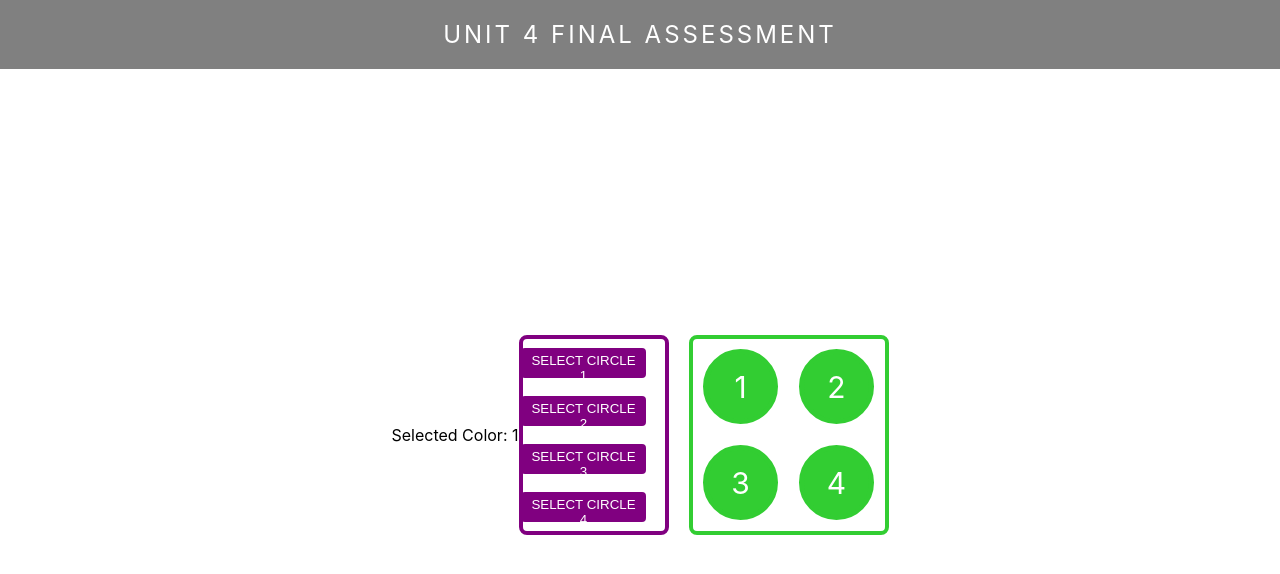
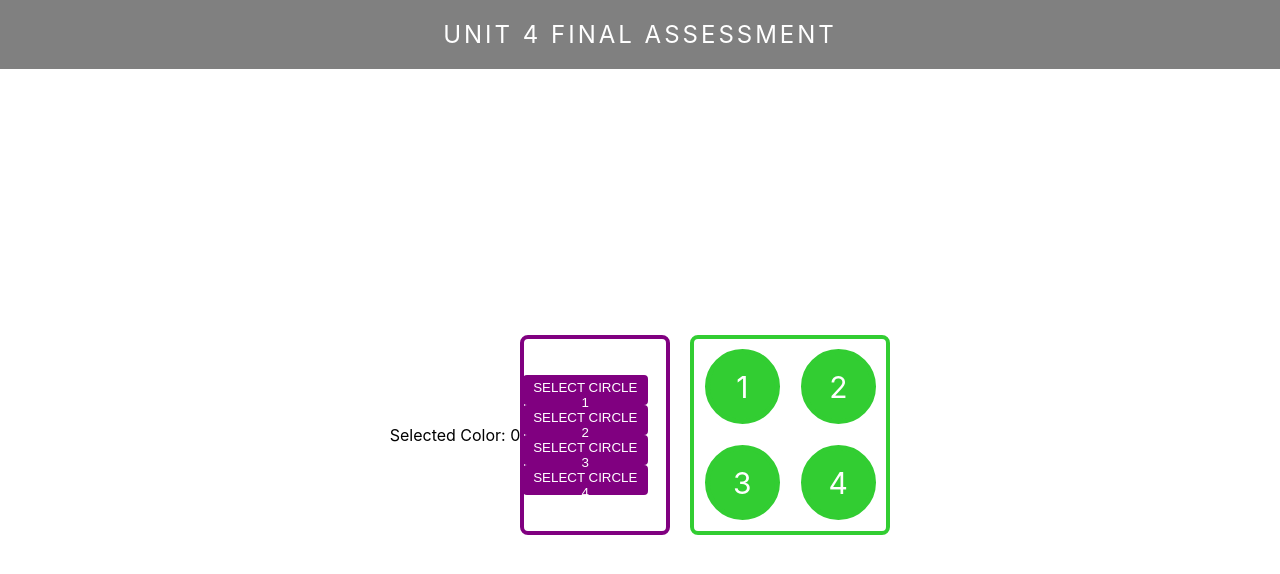
Before and after one commit to bearcodes870/project-4-assessment, a React (Create React App) app: page / in a window 1280 px wide. Shown: the top 574 px of the page. Built offline with nearby package versions, Linux system fonts and the light colour scheme.

Commit message:
button changes state

```diff
--- a/src/components/CircleSelector/CircleSelector.jsx
+++ b/src/components/CircleSelector/CircleSelector.jsx
@@ -1,11 +1,13 @@
 import styles from './CircleSelector.module.css';
 
-const CircleSelector = () => (
+const CircleSelector = (props, idx) => (
     <div className={styles.CircleSelector}>
-        <button className={styles.CircleSelector}>Select Circle 1</button>
-        <button className={styles.CircleSelector}>Select Circle 2</button>
-        <button className={styles.CircleSelector}>Select Circle 3</button>
-        <button className={styles.CircleSelector}>Select Circle 4</button>
+        <div>
+            {props.selButton.map(selButton =>
+
+            <button className={styles.CircleSelector} key={idx} onClick={() => props.handleClick(selButton)}>Select Circle {selButton}</button>
+            )}
+        </div>
     </div>
   );
 
--- a/src/pages/App/App.js
+++ b/src/pages/App/App.js
@@ -2,6 +2,8 @@ import React, { Component } from 'react';
 import CircleSelector from '../../components/CircleSelector/CircleSelector';
 import Circles from '../../components/Circles/Circles';
 import './App.css';
+
+const selButton = ['1','2','3','4'];
 
 class App extends Component {
     constructor() {
@@ -13,13 +15,17 @@ class App extends Component {
 
       getInitialState() {
         return {
-            selColorIdx: 1
+            selButtonIdx: 0
         };
       }
 
-    handleClick = (idx) => {
-        this.setState({selColorIdx: idx});
+    handleClick = (selButton) => {
+        this.setState({selButtonIdx: selButton});
       }
+
+    handleSelect = (idx) => {
+        this.setState({selButtonIdx: idx});
+    }
 
 
   render() {
@@ -27,12 +33,17 @@ class App extends Component {
       <div className="App">
         <header className="App-header">UNIT 4 FINAL ASSESSMENT</header>
         <main>
-            Selected Color: {this.state.selColorIdx}
+
+          Selected Color: {this.state.selButtonIdx}
           <CircleSelector
-           selColorIdx = {this.state.selColorIdx}
+           selButton={selButton}
+           selButtonIdx = {this.state.selButtonIdx}
            handleClick = {this.handleClick}
           />
-          <Circles />
+          <Circles
+            selButtonIdx = {this.state.selButtonIdx}
+            handleButton = {this.handleSelect}
+          />
         </main>
       </div>
     );
```
